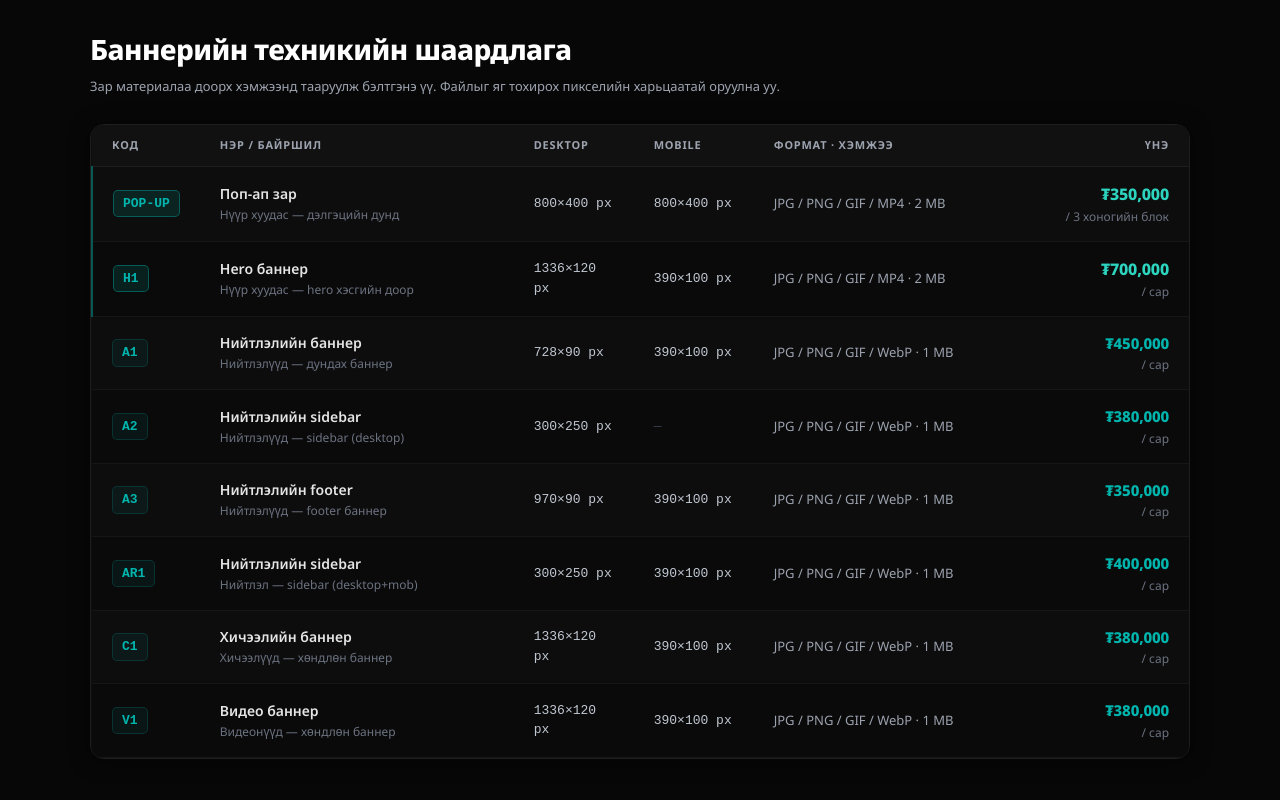
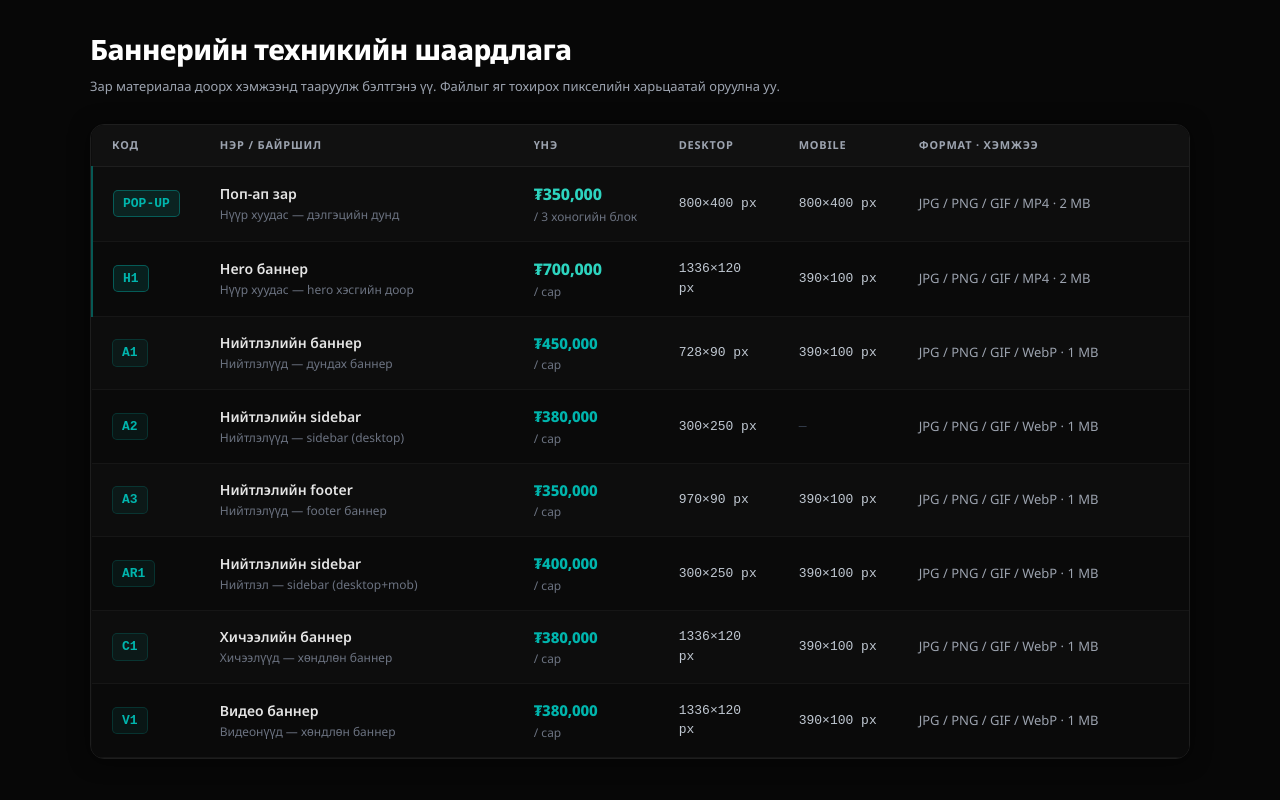
Before and after one commit to mntprime-app/mommyoffice, a Next.js app: page /en/advertise in a window 1280 px wide. Shown: the part 3480-4280 px from the top of the page. Built offline with nearby package versions, Linux system fonts and the light colour scheme; no server answers.

Commit message:
ux: move ҮНЭ to 3rd column on specs table (desktop+mobile)

```diff
--- a/src/app/[locale]/advertise/page.tsx
+++ b/src/app/[locale]/advertise/page.tsx
@@ -422,10 +422,10 @@ export default async function AdvertisePage() {
                 <tr style={{ background: '#111' }}>
                   <th style={{ ...thS, width: '90px' }}>Код</th>
                   <th style={thS}>Нэр / Байршил</th>
+                  <th style={{ ...thS, width: '145px' }}>Үнэ</th>
                   <th style={{ ...thS, width: '120px' }}>Desktop</th>
                   <th style={{ ...thS, width: '120px' }}>Mobile</th>
                   <th style={thS}>Формат · Хэмжээ</th>
-                  <th style={{ ...thS, width: '145px', textAlign: 'right' as const }}>Үнэ</th>
                 </tr>
               </thead>
               <tbody>
@@ -451,10 +451,7 @@ export default async function AdvertisePage() {
                         <span style={{ display: 'block', color: '#e5e5e5', fontWeight: 600, fontSize: '14px' }}>{row.name}</span>
                         <span style={{ fontSize: '12px', color: '#6b7280', marginTop: '2px', display: 'block' }}>{row.placement}</span>
                       </td>
-                      <td style={{ ...tdS, fontFamily: 'monospace', fontSize: '13px', color: '#c0c8d2' }}>{row.desktop}</td>
-                      <td style={{ ...tdS, fontFamily: 'monospace', fontSize: '13px', color: row.mobile === '—' ? '#374151' : '#c0c8d2' }}>{row.mobile}</td>
-                      <td style={{ ...tdS, fontSize: '13px', color: '#9ca3af' }}>{row.formats}</td>
-                      <td style={{ ...tdS, textAlign: 'right' as const }}>
+                      <td style={tdS}>
                         <span style={{
                           display: 'block',
                           color: isPremium ? '#2dd4bf' : '#00B5AD',
@@ -464,6 +461,9 @@ export default async function AdvertisePage() {
                         }}>{row.price}</span>
                         <span style={{ fontSize: '12px', color: '#6b7280', marginTop: '2px', display: 'block' }}>{row.priceSub}</span>
                       </td>
+                      <td style={{ ...tdS, fontFamily: 'monospace', fontSize: '13px', color: '#c0c8d2' }}>{row.desktop}</td>
+                      <td style={{ ...tdS, fontFamily: 'monospace', fontSize: '13px', color: row.mobile === '—' ? '#374151' : '#c0c8d2' }}>{row.mobile}</td>
+                      <td style={{ ...tdS, fontSize: '13px', color: '#9ca3af' }}>{row.formats}</td>
                     </tr>
                   );
                 })}
```
